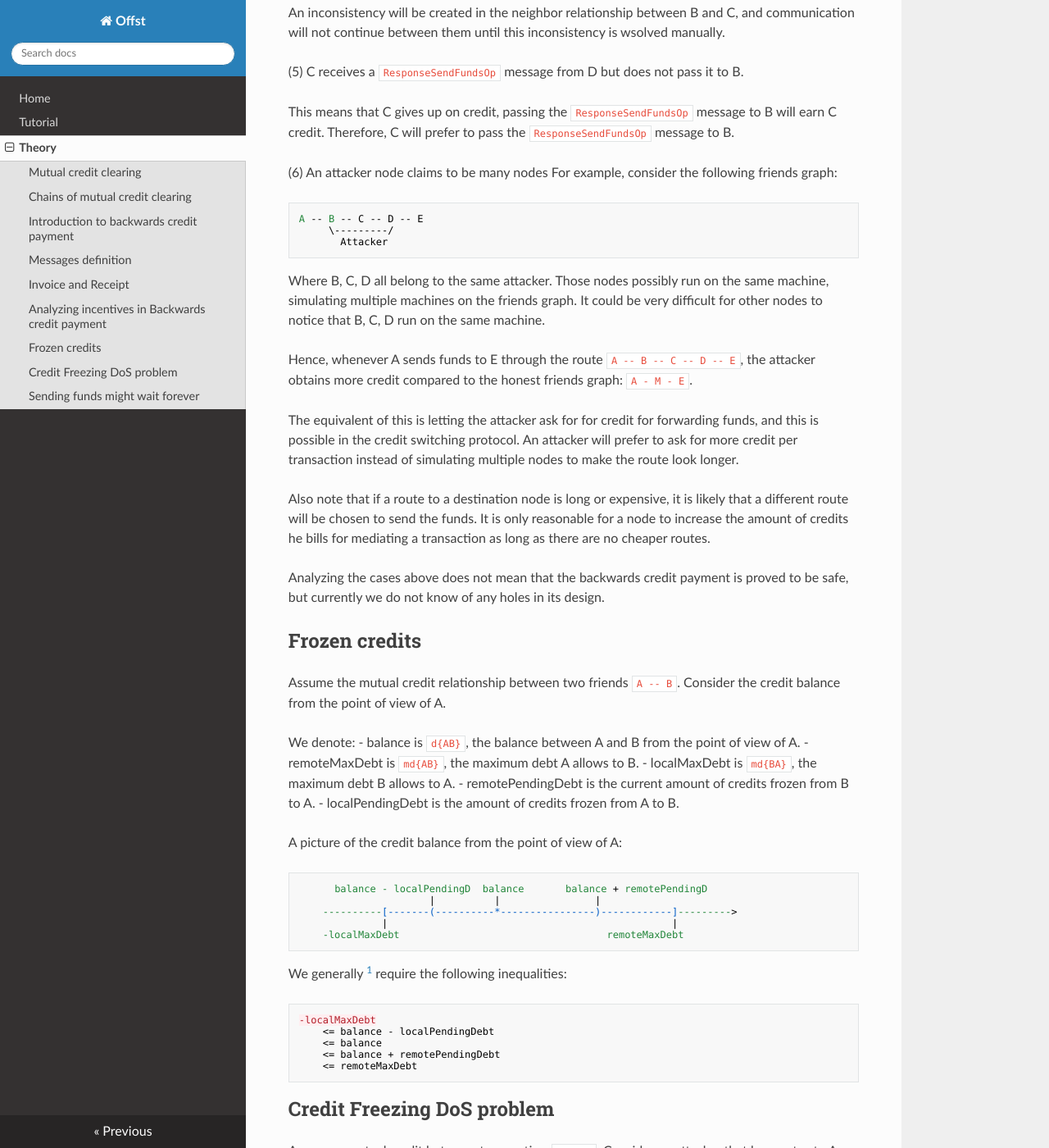
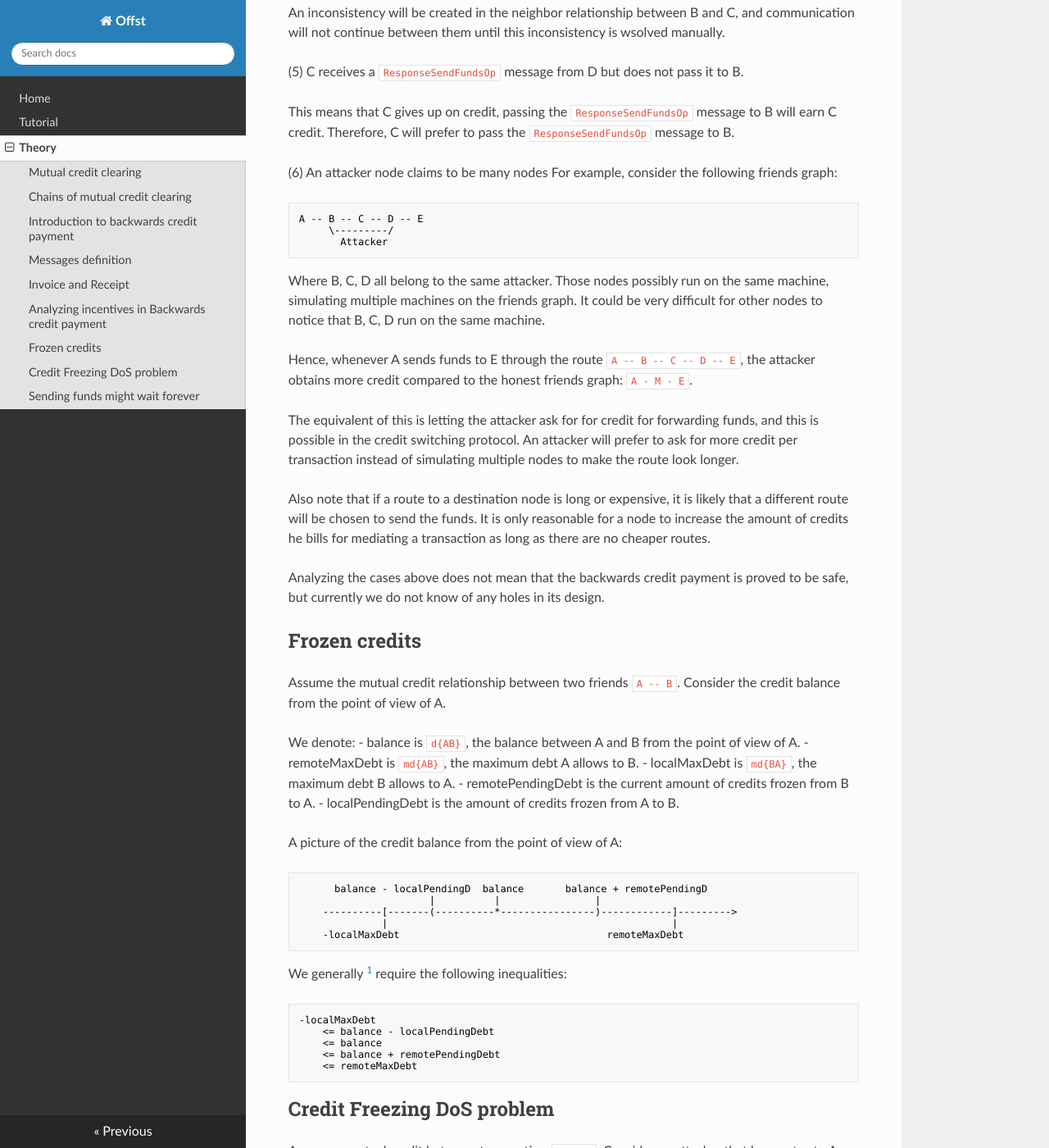
Before and after one commit to freedomlayer/offset_docs, an MkDocs documentation site: the page built from docs/theory.md, in a window 1280 px wide and 1400 px high, scrolled down 6938 px. Shown: the whole window at 82% size. Built offline with MkDocs 1.6.1, drawn with Linux system fonts in a browser that asks for light colours; nearby versions of some CDN libraries; some of the changed text lies outside the part shown.

Commit message:
Update highlighting of ascii art diagrams in theory.md to text.

````diff
--- a/docs/theory.md
+++ b/docs/theory.md
@@ -61,7 +61,7 @@ consists of the following parameters:
 md{BA} and md{AB} are not necessarily equal. Drawn on a one dimensional scale,
 we get a picture as follows (from the point of view of A):
 
-```
+```text
                      d{AB}
      [-----------|-----^-------]
   -md{BA}        0           md{AB}
@@ -75,7 +75,7 @@ always true that `-md{BA} <= d{AB} <= md{AB}`. Note the symmetric property:
 
 From the point of view of B, the picture looks as follows:
 
-```
+```text
             d{BA)
      [-------^-----|-----------]
   -md{AB}          0         md{BA}
@@ -115,7 +115,7 @@ If A and B are not friends, they need the help of a mediator, or a chain of
 mediators, to perform the transaction. A and B will look for a chain of the
 following form:
 
-```
+```text
 A -- M1 -- M2 -- M3 -- B
 ```
 
@@ -145,7 +145,7 @@ method to perform a transaction between friends.
 
 Consider the following graph of friends:
 
-```
+```text
 A -- B -- C -- D
 ```
 
@@ -274,7 +274,7 @@ We now consider higher level applications that use the credit clearing
 mechanism for sending funds in exchange for some goods. There are two parties
 in the transaction: The buyer and the seller.
 
-```
+```text
 Buyer App                       Seller App
            <---[InvoiceId]----
            ----[Receipt]----->
@@ -325,7 +325,7 @@ every participant to pass the funds to their destination (When possible).
 
 Consider the following network formation between neighbors:
 
-```
+```text
 A -- B -- C -- D -- E -- F
 ```
 
@@ -376,7 +376,7 @@ message to B.
 (6) An attacker node claims to be many nodes
 For example, consider the following friends graph:
 
-```
+```text
 A -- B -- C -- D -- E
      \---------/
        Attacker
@@ -419,7 +419,7 @@ We denote:
 
 A picture of the credit balance from the point of view of A:
 
-```
+```text
       balance - localPendingD  balance       balance + remotePendingD
                       |          |                |
     ----------[-------(----------*----------------)------------]--------->
@@ -429,7 +429,7 @@ A picture of the credit balance from the point of view of A:
 
 We generally [^1] require the following inequalities:
 
-```
+```text
 -localMaxDebt
     <= balance - localPendingDebt
     <= balance
@@ -448,7 +448,7 @@ We generally [^1] require the following inequalities:
 Assume a mutual credit between two parties: `A -- B`.
 Consider an attacker that has routes to A and routes to B:
 
-```
+```text
 M -- .. -- A -- B -- .. -- N
 ```
 
@@ -484,7 +484,7 @@ credits .
 
 Consider the following graph of friends:
 
-```
+```text
 A -- B -- C -- D
 ```
 
````
